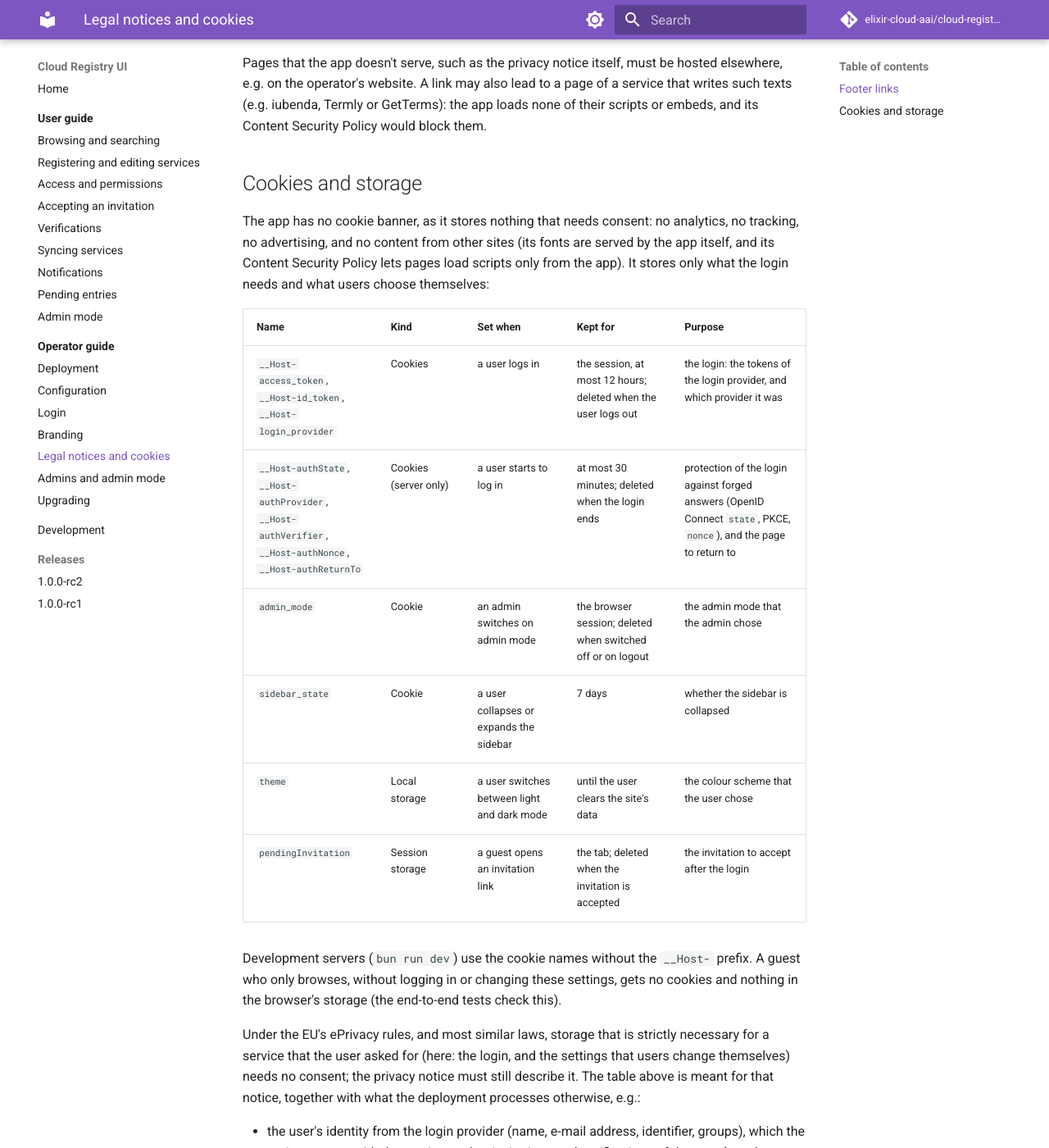
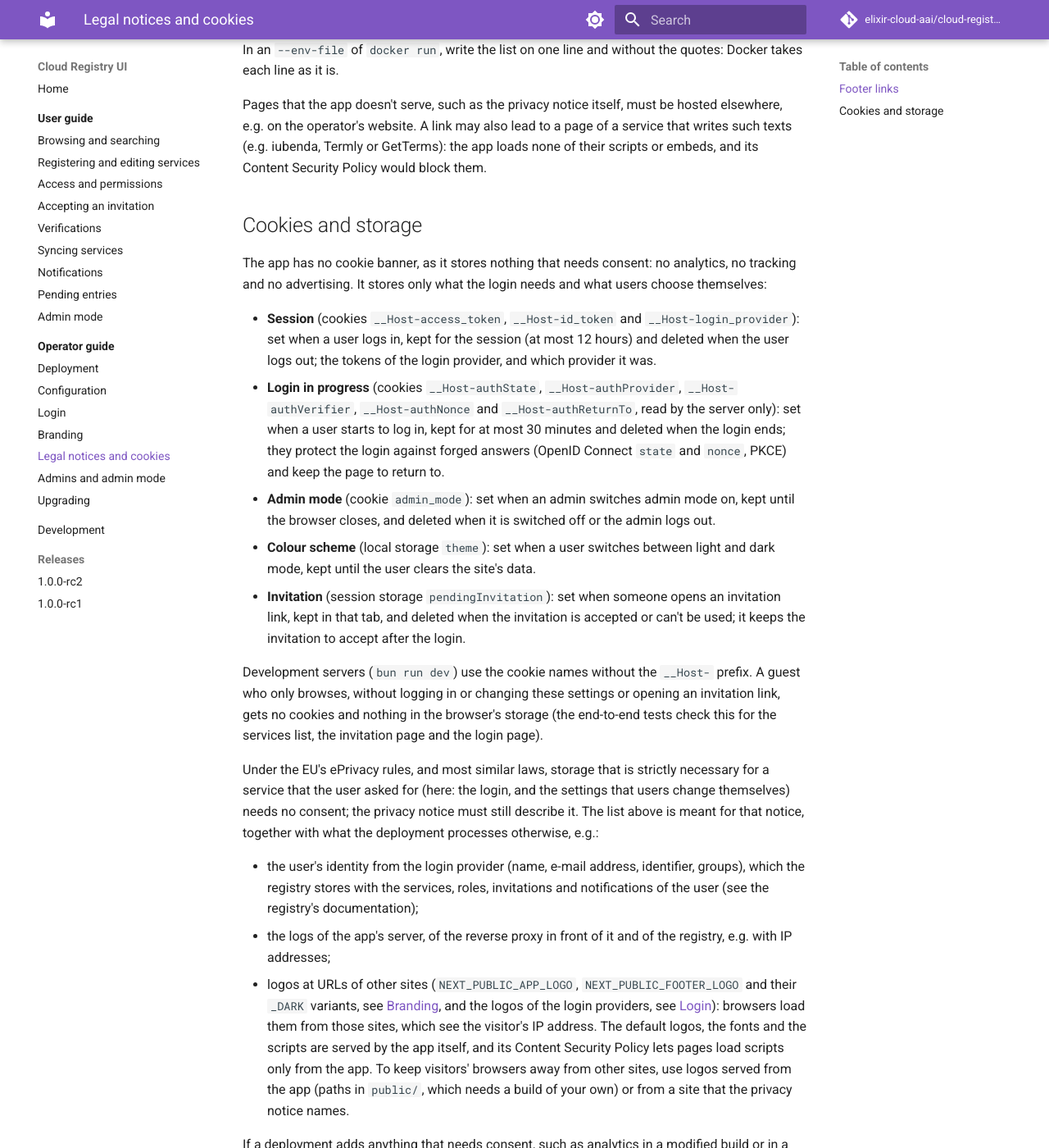
Before and after one commit to elixir-cloud-aai/cloud-registry-ui, an MkDocs documentation site: the page built from docs/operator-guide/legal.md, in a window 1280 px wide and 1400 px high, scrolled down 1145 px. Shown: the whole window at 82% size. Built offline with MkDocs 1.6.1 and Material for MkDocs 9.7.7, drawn with Linux system fonts in a browser that asks for light colours; comment, search, counter and statistics services are not loaded; some of the changed text lies outside the part shown.

Commit message:
fix: tighten footer links, drop sidebar cookie
Address the pre-push review:

- Refuse https:host and https:/host URLs, which browsers read as app
  paths, and mailto: URLs without an address; open HTTPS:// links in a
  new tab too.
- Stop writing the sidebar_state cookie of shadcn's sidebar, which
  nothing reads, so the app stores only what it needs.
- Docs: storage as a list with accurate triggers, external logos as a
  point for privacy notices, no footer on the 404 page, the footer
  links apart from the sidebar's copyright, and a pointer in Branding.
- Move the guest storage check to its own spec, also visiting the
  invitation page.

Co-Authored-By: Claude Opus 5.5 <noreply@anthropic.com>

```diff
--- a/docs/operator-guide/legal.md
+++ b/docs/operator-guide/legal.md
@@ -11,14 +11,16 @@ advice.
 ## Footer links
 
 `NEXT_PUBLIC_FOOTER_LINKS` sets the links of the footer, as a JSON list of
-links with a `label` and a `url`. Without it, the app shows no footer.
+links with a `label` and a `url`. Without it, the app shows no links.
 
 ![The footer with three links](../images/footer-links.png)
 
-The footer is shown at the bottom of every page: below the content of the
-pages with the sidebar, and on the login page, the invitation page and the
-error page of the login. Links to other sites open in a new tab, so that
-unsaved changes in the app stay.
+The links are shown in a footer at the bottom of the app's pages, separate
+from the copyright line and logo at the bottom of the sidebar (see
+[Branding](branding.md)): below the content of the pages with the sidebar,
+and on the login page, the invitation page and the error page of the
+login; not on the "page not found" page. Links to other sites open in a new
+tab, so that unsaved changes in the app stay.
 
 | Key     | Description                                                                                                                                                                                                                                                                                                    |
 | ------- | ------------------------------------------------------------------------------------------------------------------------------------------------------------------------------------------------------------------------------------------------------------------------------------------------------------- |
@@ -54,29 +56,39 @@ Policy would block them.
 ## Cookies and storage
 
 The app has no cookie banner, as it stores nothing that needs consent: no
-analytics, no tracking, no advertising, and no content from other sites
-(its fonts are served by the app itself, and its Content Security Policy
-lets pages load scripts only from the app). It stores only what the login
+analytics, no tracking and no advertising. It stores only what the login
 needs and what users choose themselves:
 
-| Name                                                                    | Kind                            | Set when                                       | Kept for                                                         | Purpose                                                                                                   |
-| ----------------------------------------------------------------------- | ------------------------------- | ---------------------------------------------- | ---------------------------------------------------------------- | --------------------------------------------------------------------------------------------------------- |
-| `__Host-access_token`, `__Host-id_token`, `__Host-login_provider`         | Cookies                         | a user logs in                                 | the session, at most 12 hours; deleted when the user logs out    | the login: the tokens of the login provider, and which provider it was                                  |
-| `__Host-authState`, `__Host-authProvider`, `__Host-authVerifier`, `__Host-authNonce`, `__Host-authReturnTo` | Cookies (server only) | a user starts to log in | at most 30 minutes; deleted when the login ends | protection of the login against forged answers (OpenID Connect `state`, PKCE, `nonce`), and the page to return to |
-| `admin_mode`                                                            | Cookie                          | an admin switches on admin mode                | the browser session; deleted when switched off or on logout      | the admin mode that the admin chose                                                                       |
-| `sidebar_state`                                                         | Cookie                          | a user collapses or expands the sidebar        | 7 days                                                           | whether the sidebar is collapsed                                                                          |
-| `theme`                                                                 | Local storage                   | a user switches between light and dark mode    | until the user clears the site's data                            | the colour scheme that the user chose                                                                     |
-| `pendingInvitation`                                                     | Session storage                 | a guest opens an invitation link               | the tab; deleted when the invitation is accepted                 | the invitation to accept after the login                                                                  |
+- **Session** (cookies `__Host-access_token`, `__Host-id_token` and
+  `__Host-login_provider`): set when a user logs in, kept for the session
+  (at most 12 hours) and deleted when the user logs out; the tokens of the
+  login provider, and which provider it was.
+- **Login in progress** (cookies `__Host-authState`, `__Host-authProvider`,
+  `__Host-authVerifier`, `__Host-authNonce` and `__Host-authReturnTo`, read
+  by the server only): set when a user starts to log in, kept for at most 30
+  minutes and deleted when the login ends; they protect the login against
+  forged answers (OpenID Connect `state` and `nonce`, PKCE) and keep the
+  page to return to.
+- **Admin mode** (cookie `admin_mode`): set when an admin switches admin
+  mode on, kept until the browser closes, and deleted when it is switched
+  off or the admin logs out.
+- **Colour scheme** (local storage `theme`): set when a user switches
+  between light and dark mode, kept until the user clears the site's data.
+- **Invitation** (session storage `pendingInvitation`): set when someone
+  opens an invitation link, kept in that tab, and deleted when the
+  invitation is accepted or can't be used; it keeps the invitation to
+  accept after the login.
 
 Development servers (`bun run dev`) use the cookie names without the
 `__Host-` prefix. A guest who only browses, without logging in or changing
-these settings, gets no cookies and nothing in the browser's storage (the
-end-to-end tests check this).
+these settings or opening an invitation link, gets no cookies and nothing
+in the browser's storage (the end-to-end tests check this for the services
+list, the invitation page and the login page).
 
 Under the EU's ePrivacy rules, and most similar laws, storage that is strictly
 necessary for a service that the user asked for (here: the login, and the
 settings that users change themselves) needs no consent; the privacy notice
-must still describe it. The table above is meant for that notice, together
+must still describe it. The list above is meant for that notice, together
 with what the deployment processes otherwise, e.g.:
 
 - the user's identity from the login provider (name, e-mail address,
@@ -84,7 +96,16 @@ with what the deployment processes otherwise, e.g.:
   invitations and notifications of the user (see the registry's
   documentation);
 - the logs of the app's server, of the reverse proxy in front of it and of
-  the registry, e.g. with IP addresses.
+  the registry, e.g. with IP addresses;
+- logos at URLs of other sites (`NEXT_PUBLIC_APP_LOGO`,
+  `NEXT_PUBLIC_FOOTER_LOGO` and their `_DARK` variants, see
+  [Branding](branding.md), and the logos of the login providers, see
+  [Login](login.md)): browsers load them from those sites, which see the
+  visitor's IP address. The default logos, the fonts and the scripts are
+  served by the app itself, and its Content Security Policy lets pages
+  load scripts only from the app. To keep visitors' browsers away from
+  other sites, use logos served from the app (paths in `public/`, which
+  needs a build of your own) or from a site that the privacy notice names.
 
 If a deployment adds anything that needs consent, such as analytics in a
 modified build or in a proxy in front of the app, it also needs a way to
```
Also changed, not shown: other parts of docs/operator-guide/legal.md (+1 -1 lines), docs/operator-guide/branding.md (+3 -0 lines), docs/operator-guide/index.md (+2 -1 lines), src/components/ui/sidebar.tsx (+3 -5 lines), 4 other files.
